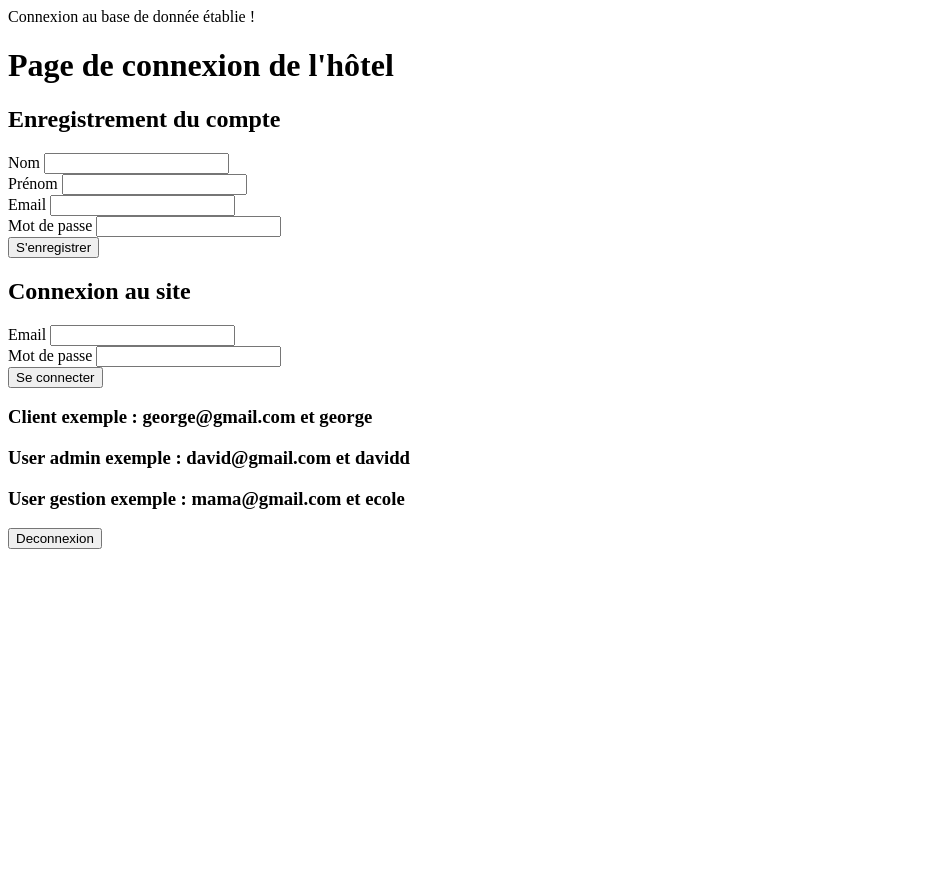
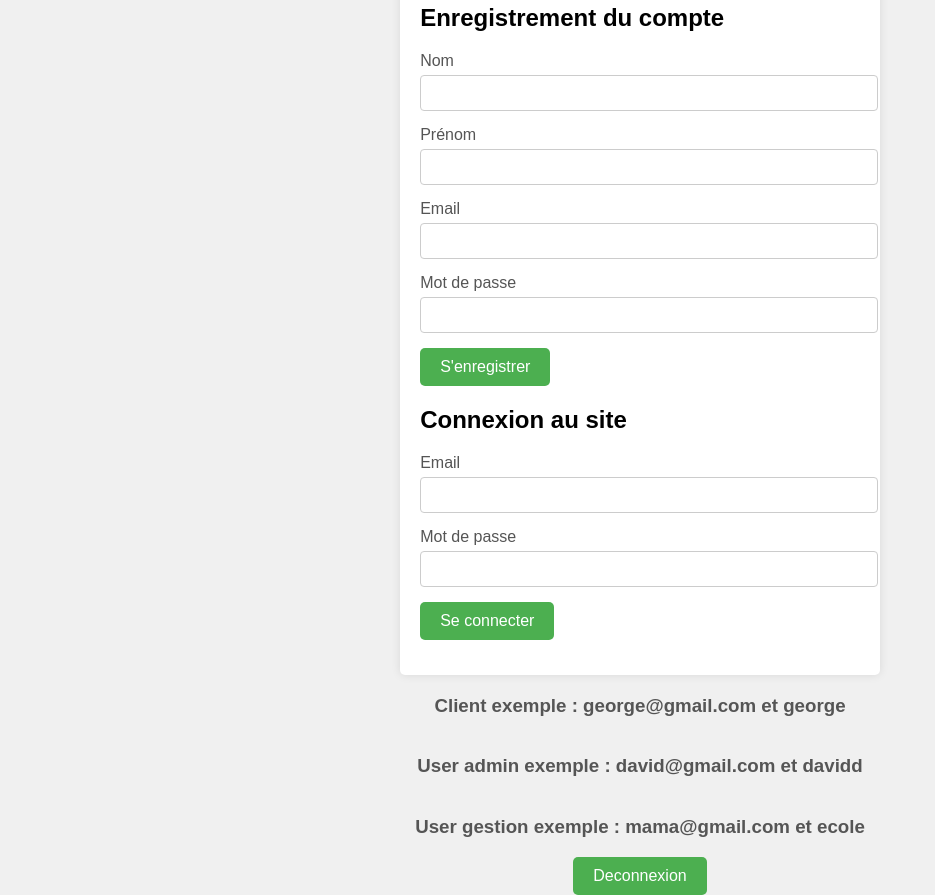
Before and after one commit to dadaa2/Hotel_management, a PHP site: page / in a window 1280 px wide. Shown: the whole page, without its empty margins (0-935 px from the left). Before the commit the page ends 549 px from the top, so only its background shows below. Run offline with PHP 8.4, Linux system fonts and the light colour scheme.

Commit message:
Suppression de index2.css

```diff
--- a/connexion.php
+++ b/connexion.php
@@ -10,9 +10,9 @@
                             $mdp,
                             $base_de_donnees);
 
-    if($conn){
-        echo"<footer> Connexion au base de donnée établie ! <br></footer>";
-    }
-    else{
-        echo "Connexion au base de données ne s'est pas effectué !";}
+    //if($conn){
+    //    echo"<footer> Connexion au base de donnée établie ! <br></footer>";
+    //}
+    //else{
+    //    echo "Connexion au base de données ne s'est pas effectué !";}
 ?>
--- a/index.css
+++ b/index.css
@@ -1,22 +1,25 @@
 body {
     font-family: Arial, sans-serif;
+    background-color: #f0f0f0;
+    display: flex;
+    justify-content: center;
+    align-items: center;
+    height: 100vh;
     margin: 0;
-    padding: 0;
-    background-color: #f4f4f4;
+    flex-direction: column;
 }
 
 .container {
-    width: 80%;
-    margin: auto;
-    overflow: hidden;
+    background-color: #fff;
+    padding: 20px;
+    border-radius: 5px;
+    box-shadow: 0 0 10px rgba(0, 0, 0, 0.1);
 }
 
-.left-container,
-.right-container {
-    float: left;
-    width: 48%;
-    margin-right: 2%;
-    margin-top: 50px;
+h1 {
+    text-align: center;
+    color: #333;
+    margin-bottom: 20px;
 }
 
 .form-group {
@@ -26,17 +29,33 @@ body {
 label {
     display: block;
     margin-bottom: 5px;
+    color: #555;
 }
 
-input {
+input[type="text"],
+input[type="password"] {
     width: 100%;
     padding: 8px;
-    box-sizing: border-box;
-    margin-bottom: 10px;
+    border: 1px solid #ccc;
+    border-radius: 4px;
+    font-size: 16px;
 }
 
-h1, h3 {
-    text-align: center;
+input[type="submit"] {
+    background-color: #4CAF50;
+    color: white;
+    padding: 10px 20px;
+    border: none;
+    cursor: pointer;
+    border-radius: 5px;
+    font-size: 16px;
 }
 
-/* Adjust styles as needed */
+input[type="submit"]:hover {
+    background-color: #45a049;
+}
+
+h3 {
+    margin-top: 20px;
+    color: #555;
+}
--- a/index.php
+++ b/index.php
@@ -8,7 +8,7 @@
     <meta charset="UTF-8">
     <meta name="viewport" content="width=device-width, initial-scale=1.0">
     <title>Page de connexion du site</title>
-    <link rel="stylesheet" href="index2.css">
+    <link rel="stylesheet" href="index.css">
 </head>
 <body>
 <div class="container">
--- a/reservation.php
+++ b/reservation.php
@@ -88,7 +88,7 @@
     <meta charset="UTF-8">
     <meta name="viewport" content="width=device-width, initial-scale=1.0">
     <title>Réservation</title>
-    <link rel="stylesheet" href="style.css">
+    <link rel="stylesheet" href="reservation.css">
 </head>
 <body>
     <h1>Réservation</h1>
```
Also changed, not shown: gestionnaire.css (+4 -6 lines), index2.css (deleted, +0 -51 lines), reservation.css (added).
